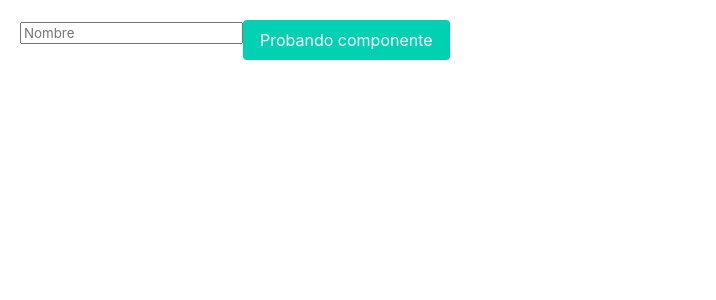
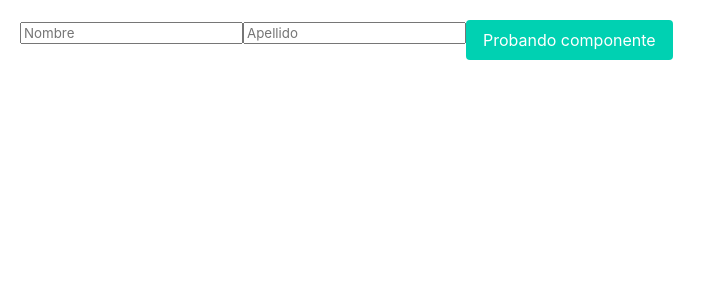
Before and after one commit to hrdax/proyecto-js, a React (Create React App) app in the folder proyecto react typescript/proyectotp/: page / in a window 1280 px wide. Shown: the top 300 px of the page, without its empty margins (0-716 px from the left). Built offline with nearby package versions, Linux system fonts and the light colour scheme.

Commit message:
refactorizacion componente userform

```diff
--- a/proyecto react typescript/proyectotp/src/App.tsx
+++ b/proyecto react typescript/proyectotp/src/App.tsx
@@ -1,24 +1,12 @@
-import React, { ChangeEventHandler, MouseEventHandler } from 'react';
 import 'bulma/css/bulma.css';
-import Button from './components/Button';
-import Input from './components/Input';
 import './App.css';
+import UserForm from './forms/Users';
 
 function App() {
 
-  const handleChange: ChangeEventHandler<HTMLInputElement> = (e) => {
-    e.preventDefault();
-    console.log(e.target.value)
-  }
-
-  const handleClick: MouseEventHandler<HTMLButtonElement> = (e) => {
-    e.preventDefault();
-    console.log('click');
-  }
   return (
     <div className="App">
-      <Input placeholder='Nombre' handleChange={ handleChange } />
-      <Button handleCLick={ handleClick }>Probando componente</Button>
+      <UserForm />
     </div>
   );
 }
--- /dev/null
+++ b/proyecto react typescript/proyectotp/src/forms/Users.tsx
@@ -0,0 +1,22 @@
+import { ChangeEventHandler, MouseEventHandler } from "react";
+import Button from "../components/Button";
+import Input from "../components/Input";
+
+export default function UserForm() {
+    const handleChange: ChangeEventHandler<HTMLInputElement> = (e) => {
+        e.preventDefault();
+        console.log(e.target.value)
+      }
+
+      const handleClick: MouseEventHandler<HTMLButtonElement> = (e) => {
+        e.preventDefault();
+        console.log('click');
+      }
+      return(
+        <>
+            <Input placeholder='Nombre' handleChange={ handleChange } />
+            <Input placeholder='Apellido' handleChange={ handleChange } />
+            <Button handleCLick={ handleClick }>Probando componente</Button>
+        </>
+      )
+}
```
